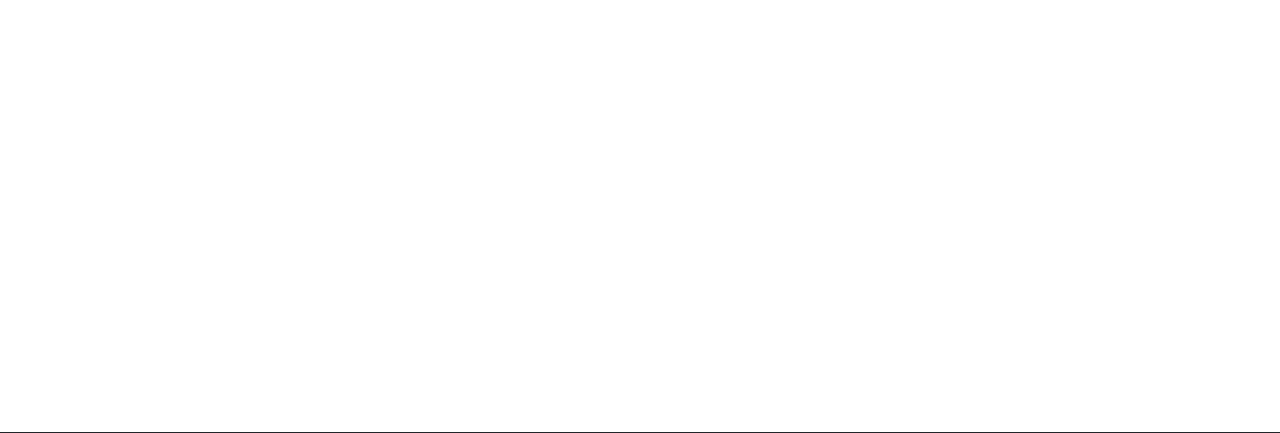
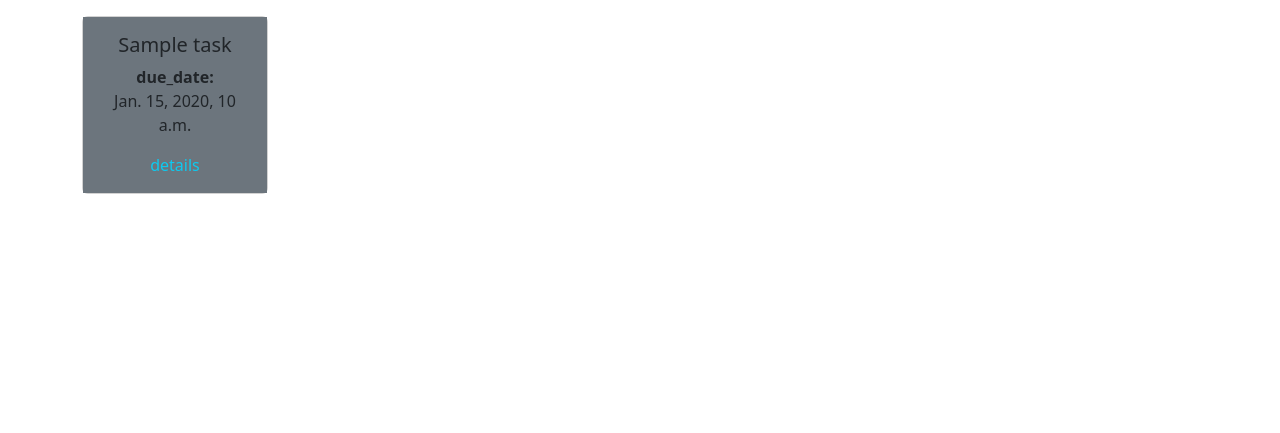
Before and after one commit to HosseinTahami/Task-Manager, a Django app: page /tasks/ in a window 1280 px wide. Shown: the part 56-489 px from the top of the page. Run offline with Django 4.2, Linux system fonts and the light colour scheme; tables that the repository leaves empty hold one stand-in row (values such as "Sample post").

Commit message:
tasks.html edited

```diff
--- a/TaskManager/template/tasks.html
+++ b/TaskManager/template/tasks.html
@@ -1,15 +1,16 @@
 {% extends 'base.html' %}
 {% block content %}
-{% for post in all %}
-<div class="container">
-    <div class="col-12">
+{% for task in tasks %}
+<div class="container mt-3">
+    <div class="col-2 text-center ">
         <div class="card">
-            <div class="card-body">
-                <h5 class="card-title">{{post.title}}</h5>
+            <div class="card-body bg-secondary">
+                <h5 class="card-title">{{task.title}}</h5>
                 <p class="card-text">
-                    {{ tasks.description}}
+                    <strong>due_date:</strong> <br> {{ task.due_date}}
                 </p>
-                <a href='{{ tasks.id }}' style="text-decoration:none" style="text-decoration:none">{{ tasks.title }}</a>
+                <a href='{{ task.id }}' style="text-decoration:none" style="text-decoration:none" class="text-info">
+                    details </a>
             </div>
         </div>
     </div>
```
